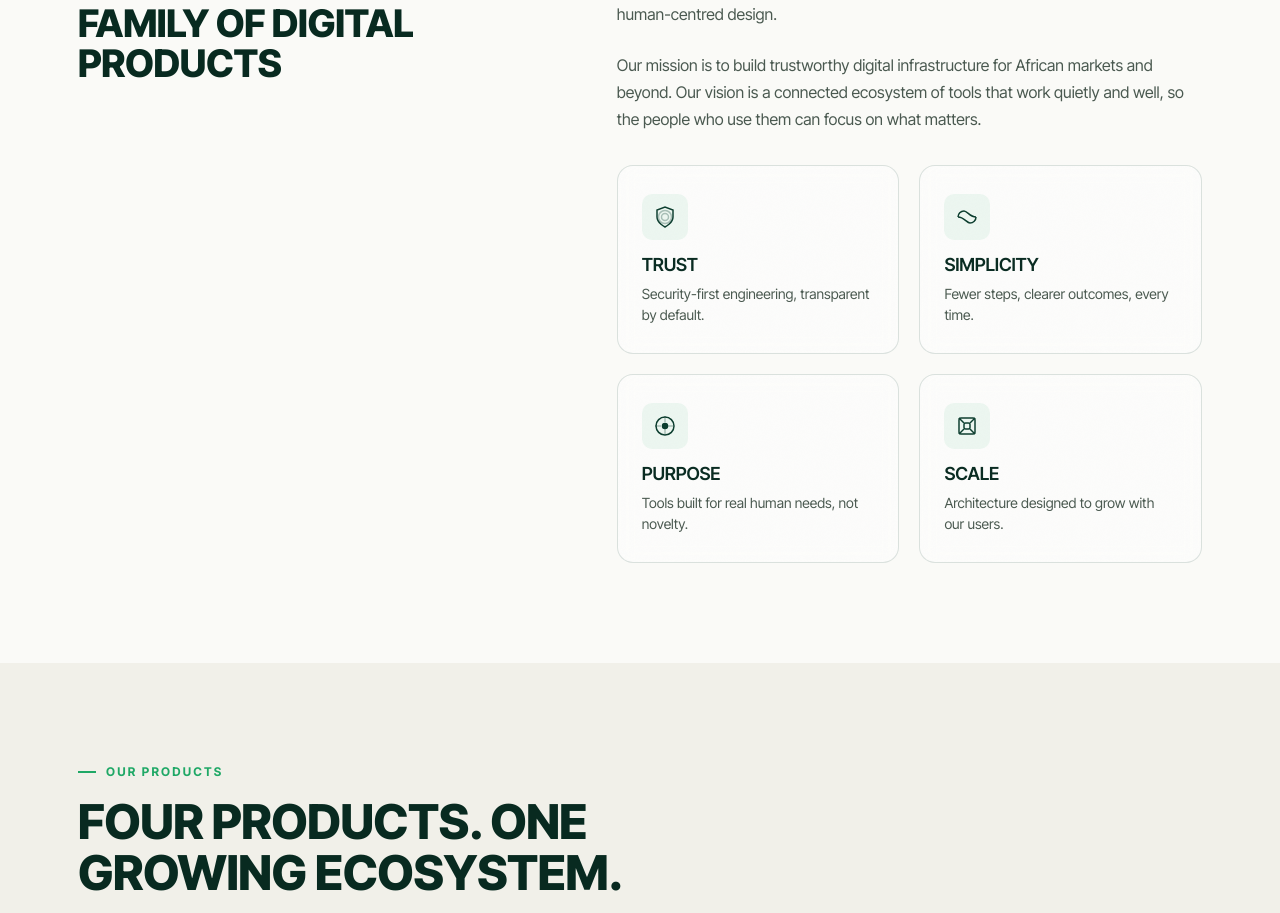
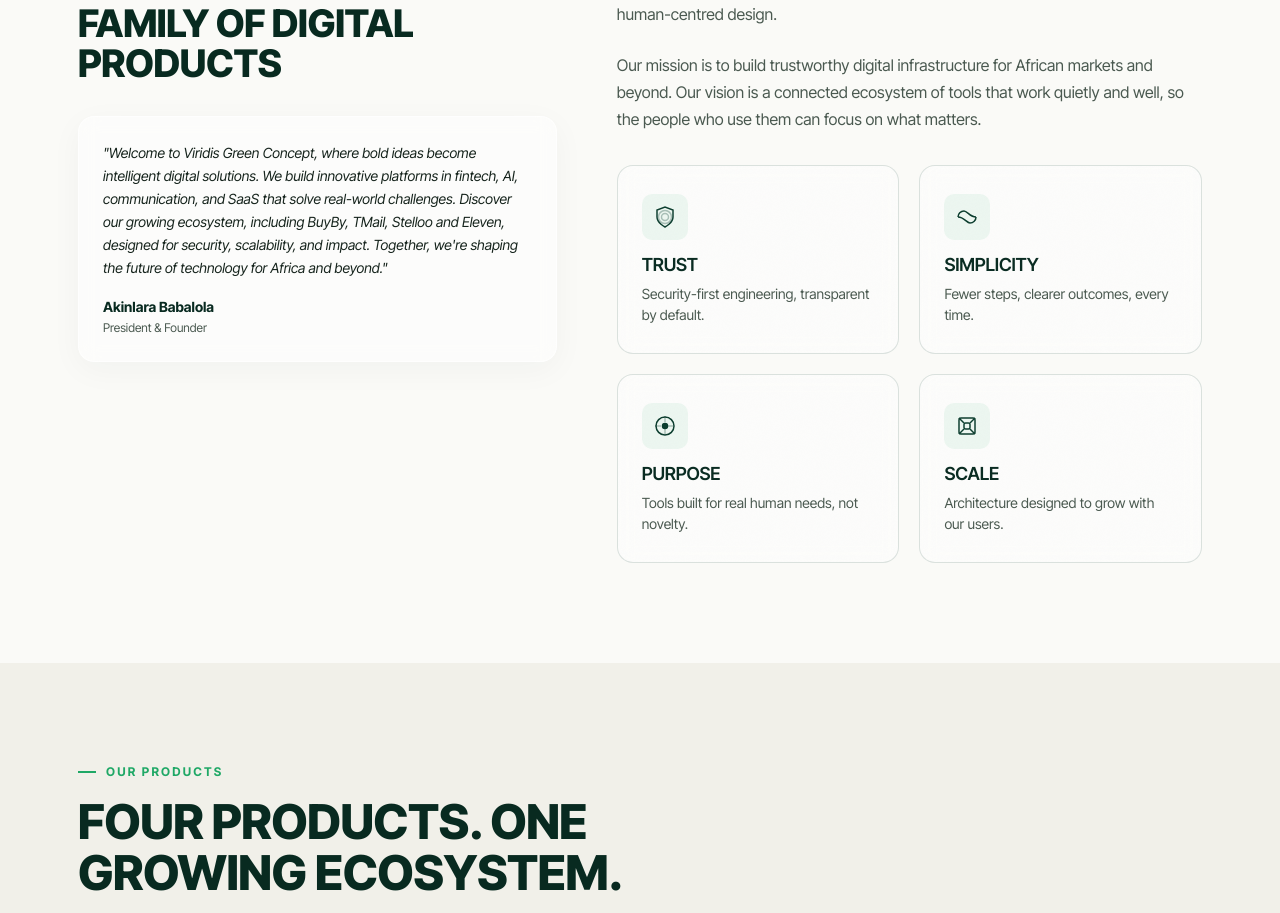
Before and after one commit to onyedikachi1999/Viridis-Green-Concept, a React (Vite) app: page / in a window 1280 px wide. Shown: the part 1144-2057 px from the top of the page. Built offline with nearby package versions, Linux system fonts and the light colour scheme.

Commit message:
Add founder welcome bubble quote under About Us heading

```diff
--- a/src/components/About.jsx
+++ b/src/components/About.jsx
@@ -7,6 +7,31 @@
         <div>
           <div className="eyebrow" style={{ color: 'var(--leaf-1)', letterSpacing: '2px', textTransform: 'uppercase', fontSize: '11px', fontWeight: '700' }}>About Us</div>
           <h2 style={{ fontSize: '38px', marginTop: '16px' }}>The parent company behind a growing family of digital products</h2>
+
+          {/* Founder Signature Bubble */}
+          <div className="founder-bubble" style={{
+            marginTop: '32px',
+            padding: '24px',
+            background: 'rgba(255, 255, 255, 0.45)',
+            border: '1px solid rgba(255, 255, 255, 0.65)',
+            borderRadius: '16px',
+            backdropFilter: 'blur(10px)',
+            boxShadow: '0 8px 32px 0 rgba(11, 61, 46, 0.04)'
+          }}>
+            <p style={{
+              fontSize: '14px',
+              lineHeight: '1.65',
+              color: 'var(--ink)',
+              margin: '0 0 16px 0',
+              fontStyle: 'italic'
+            }}>
+              "Welcome to Viridis Green Concept, where bold ideas become intelligent digital solutions. We build innovative platforms in fintech, AI, communication, and SaaS that solve real-world challenges. Discover our growing ecosystem, including BuyBy, TMail, Stelloo and Eleven, designed for security, scalability, and impact. Together, we're shaping the future of technology for Africa and beyond."
+            </p>
+            <div style={{ display: 'flex', flexDirection: 'column', gap: '2px' }}>
+              <strong style={{ color: 'var(--forest-deep)', fontSize: '14px' }}>Akinlara Babalola</strong>
+              <span style={{ color: 'var(--ink-soft)', fontSize: '12px' }}>President & Founder</span>
+            </div>
+          </div>
         </div>
         <div>
           <p>
```
